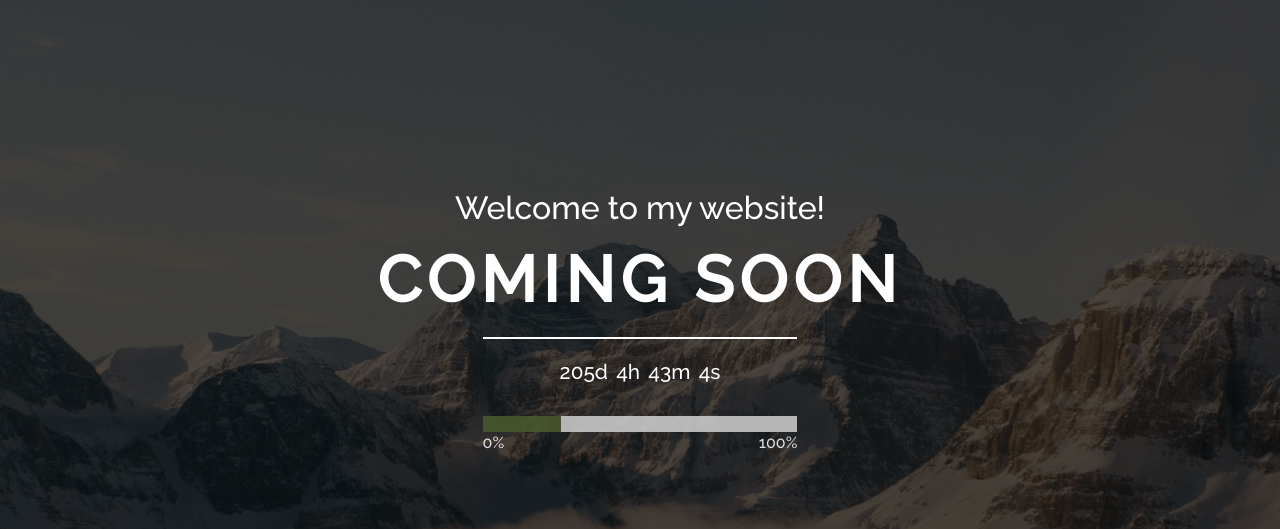
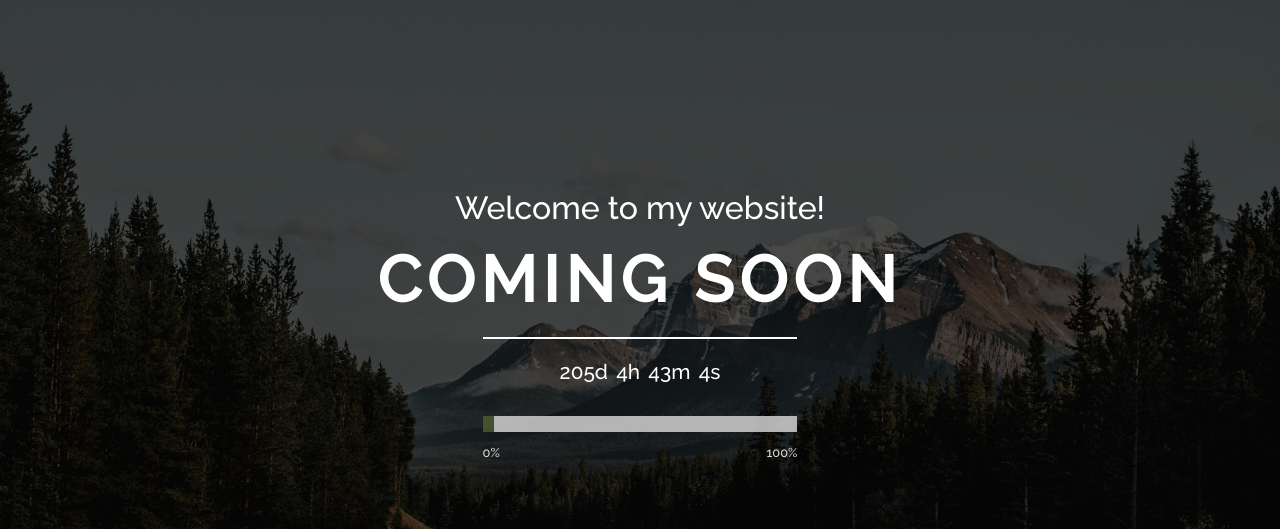
Before and after one commit to longnca/coming-soon-page, a plain HTML site: page index.html in a window 1280 px wide. Shown: the top 529 px of the page. Drawn offline with Linux system fonts and the light colour scheme.

Commit message:
:wrench: update script so that the Progress Bar matches with the Countdown Timer

```diff
--- a/index.html
+++ b/index.html
@@ -25,9 +25,18 @@
     </main>
     <script>
         var countDownDate = new Date("Sep 1, 2024 00:00:00").getTime();
+        var startTime = new Date("Feb 1, 2024 00:00:00").getTime();
+        var totalTime = countDownDate - startTime;
+
         var x = setInterval(function() {
             var now = new Date().getTime();
             var distance = countDownDate - now;
+            var elapsed = now - startTime;
+            var progress = (elapsed / totalTime) * 100;
+            progress = Math.min(Math.max(progress, 0), 100); // ensures that the progress value doesn't go below 0 or above 100
+
+            var progressBar = document.querySelector('.progress-bar span');
+            progressBar.style.width = progress + '%'
 
             var days = Math.floor(distance / (1000*60*60*24));
             var hours = Math.floor((distance % (1000*60*60*24)) / (1000*60*60));
@@ -35,10 +44,13 @@
             var seconds = Math.floor((distance % (1000*60)) / 1000);
 
             document.getElementById("launch").innerHTML = days + "d " + hours + "h " + minutes + "m " + seconds + "s ";
+
+            // When countdown completes
             if (distance < 0) {
                 clearInterval(x);
                 document.getElementById("launch").innerHTML = "COMPLETED";
-        }
+                progressBar.style.width = '100%'
+            }
         }, 1000);
     </script>
     <footer>
--- a/style.css
+++ b/style.css
@@ -6,7 +6,7 @@
 
 body {
     font-family: 'Raleway', sans-serif;
-    background-image: linear-gradient(rgba(0,0,0,0.7),rgba(0,0,0,0.7)), url(images/background-image-1.webp);
+    background-image: linear-gradient(rgba(0,0,0,0.7),rgba(0,0,0,0.7)), url(images/background-image-2.webp);
     background-position: center;
     background-size: cover;
     height: 100vh;
@@ -72,16 +72,16 @@ p {
     content: "0%";
     position:absolute;
     left: 0;
-    font-size: 1rem;
-    bottom: -1.3rem;
+    font-size: .8rem;
+    bottom: -1.8rem;
 }
 
 .progress-bar::after {
     content: "100%";
     position:absolute;
     right: 0;
-    font-size: 1rem;
-    bottom: -1.3rem;
+    font-size: .8rem;
+    bottom: -1.8rem;
 }
 
 .progress-bar span {
```
